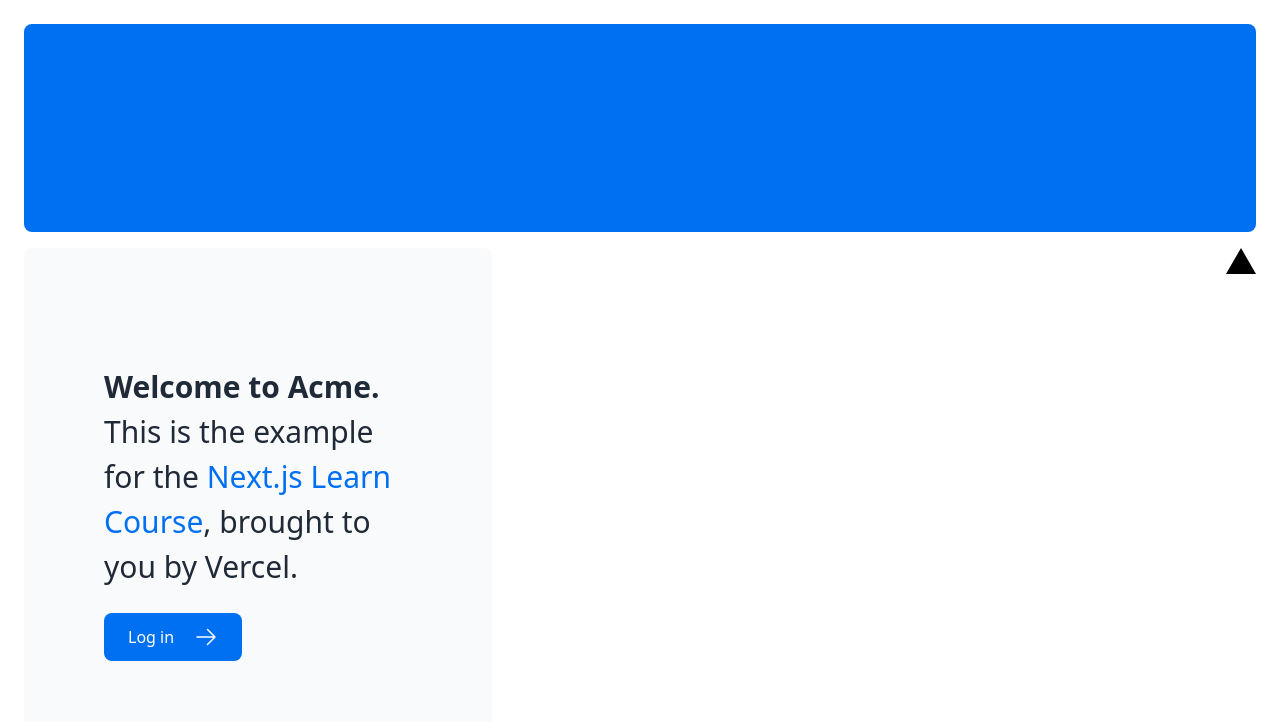
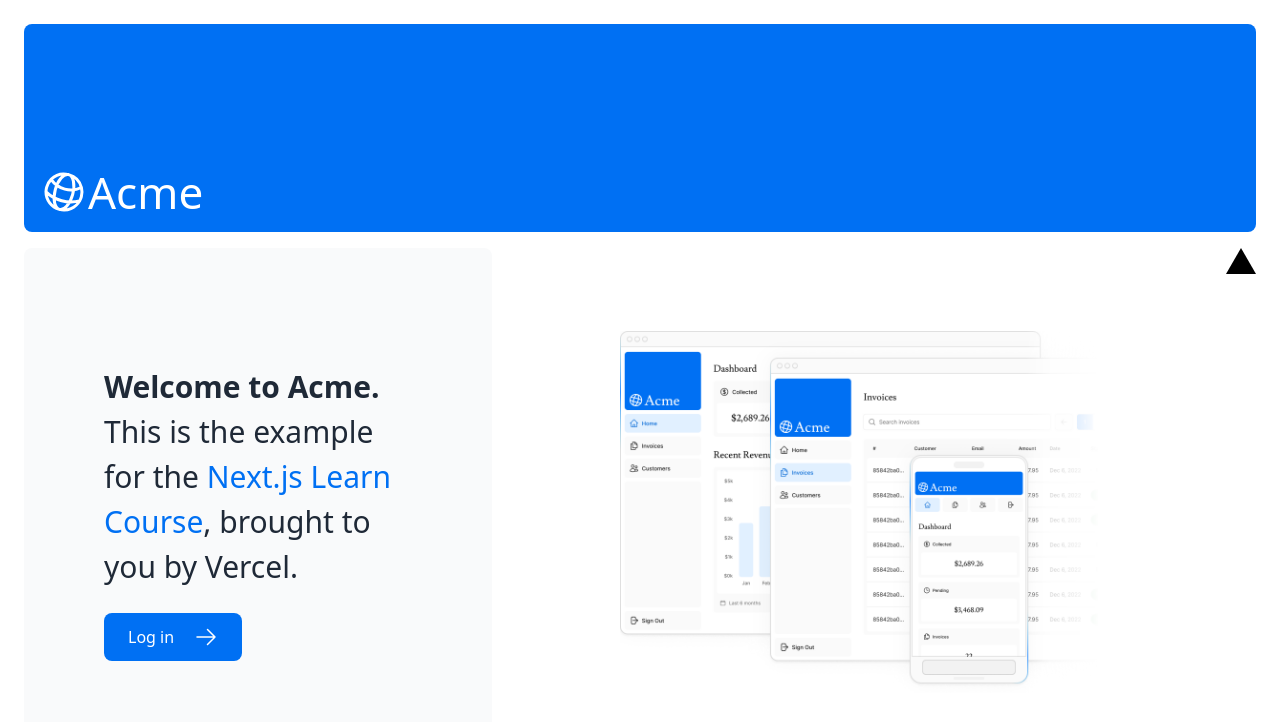
Before and after one commit to ilham1421/Next-Dashboard-Template-Ori, a Next.js app: page / in a window 1280 px wide. Shown: the top 722 px of the page. Built offline with nearby package versions, Linux system fonts and the light colour scheme.

Commit message:
selesai chapter 3

```diff
--- a/app/layout.tsx
+++ b/app/layout.tsx
@@ -1,4 +1,5 @@
 import "@/app/ui/global.css";
+import { Lusitana } from "@/app/ui/fonts";
 
 export default function RootLayout({
   children,
@@ -7,7 +8,7 @@ export default function RootLayout({
 }) {
   return (
     <html lang="en">
-      <body>{children}</body>
+      <body className={`${Lusitana.className} antialiased`}>{children}</body>
     </html>
   );
 }
--- a/app/page.tsx
+++ b/app/page.tsx
@@ -2,13 +2,14 @@ import AcmeLogo from "@/app/ui/acme-logo";
 import { ArrowRightIcon } from "@heroicons/react/24/outline";
 import Link from "next/link";
 // import styles from "@/app/ui/home.module.css";
+import Image from "next/image";
 
 export default function Page() {
   return (
     <main className="flex min-h-screen flex-col p-6">
       {/* <div className={styles.shape} /> */}
       <div className="flex h-20 shrink-0 items-end rounded-lg bg-blue-500 p-4 md:h-52">
-        {/* <AcmeLogo />  */}
+        <AcmeLogo />
       </div>
       <div className="mt-4 flex grow flex-col gap-4 md:flex-row">
         <div className="flex flex-col justify-center gap-6 rounded-lg bg-gray-50 px-6 py-10 md:w-2/5 md:px-20">
@@ -29,6 +30,13 @@ export default function Page() {
         </div>
         <div className="flex items-center justify-center p-6 md:w-3/5 md:px-28 md:py-12">
           {/* Add Hero Images Here */}
+          <img
+            src="/hero-desktop.png"
+            width={560}
+            height={620}
+            className="hidden md:block"
+            alt="Screenshots of the dashboard project showing desktop version"
+          />
         </div>
         <div className="relative w-0 h-0 border-l-[15px] border-r-[15px] border-b-[26px] border-l-transparent border-r-transparent border-b-black" />
       </div>
--- a/app/ui/acme-logo.tsx
+++ b/app/ui/acme-logo.tsx
@@ -1,10 +1,10 @@
-import { GlobeAltIcon } from '@heroicons/react/24/outline';
-import { lusitana } from '@/app/ui/fonts';
+import { GlobeAltIcon } from "@heroicons/react/24/outline";
+import { Lusitana } from "@/app/ui/fonts";
 
 export default function AcmeLogo() {
   return (
     <div
-      className={`${lusitana.className} flex flex-row items-center leading-none text-white`}
+      className={`${Lusitana.className} flex flex-row items-center leading-none text-white`}
     >
       <GlobeAltIcon className="h-12 w-12 rotate-[15deg]" />
       <p className="text-[44px]">Acme</p>
--- /dev/null
+++ b/app/ui/fonts.ts
@@ -0,0 +1,5 @@
+// import { Lusitana } from "next/font/google";
+
+export const Lusitana = {
+    className: "font-lusitana"
+}
```
